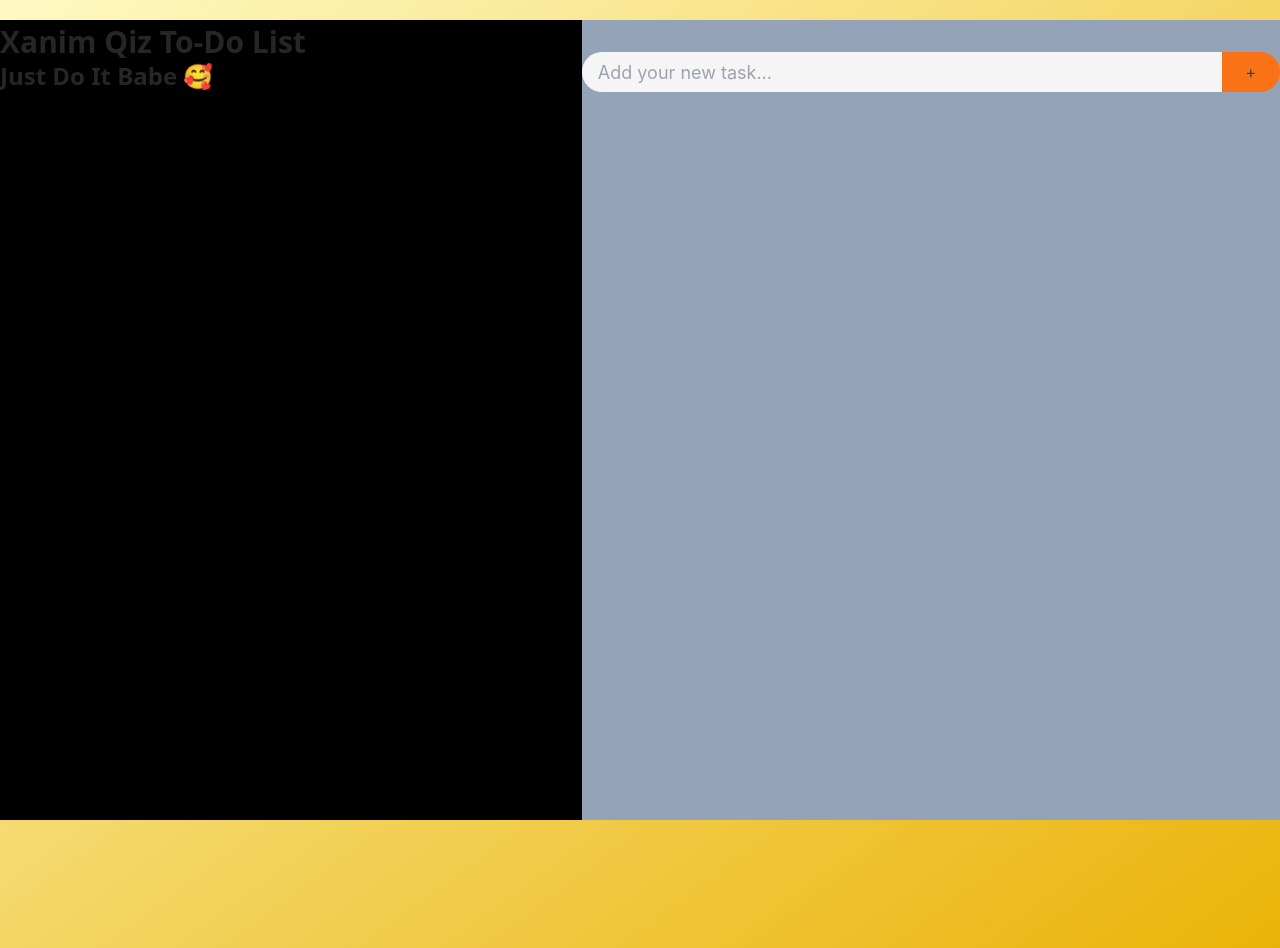
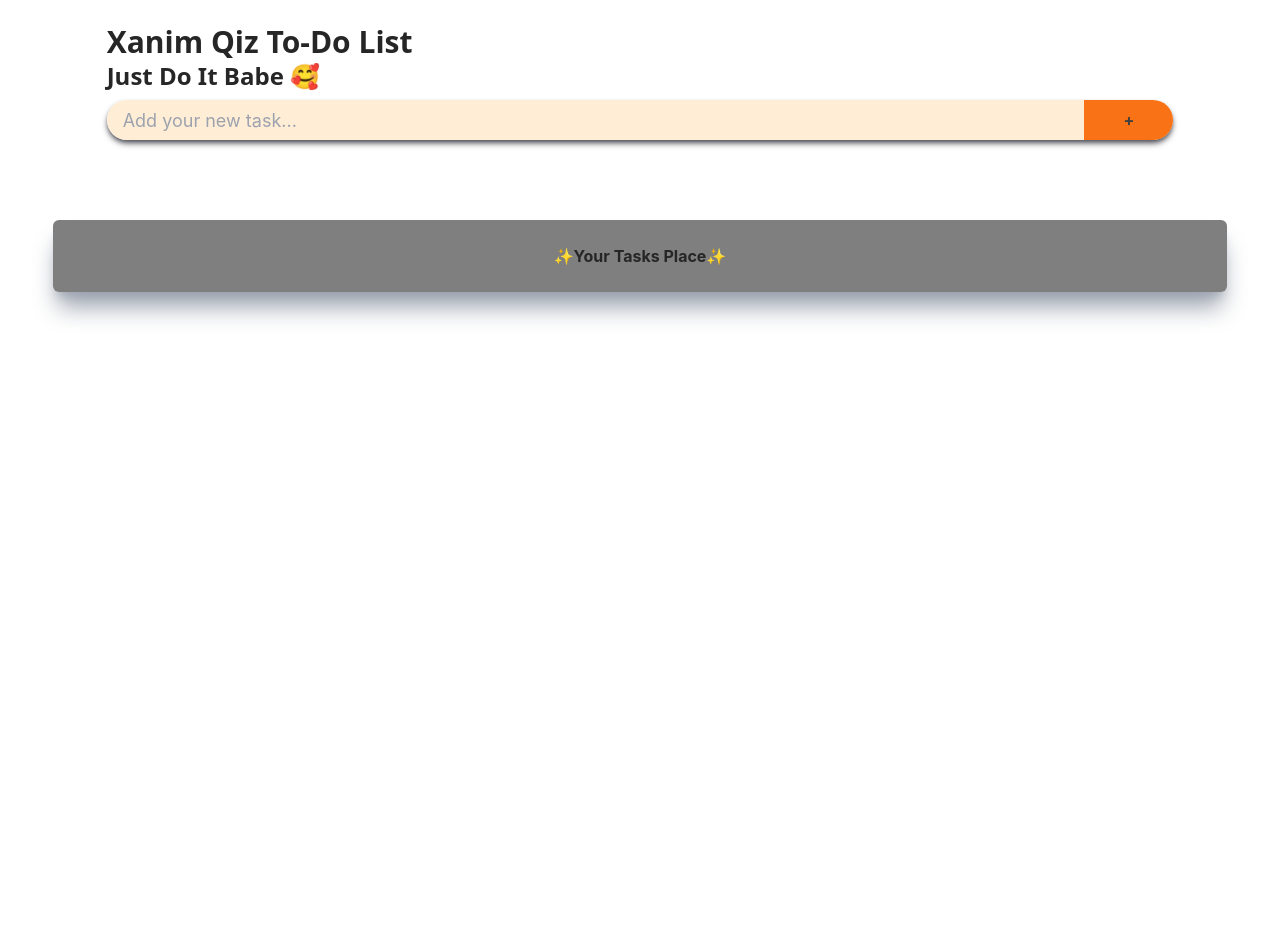
Before and after one commit to zahraRostami1999/TodoReact, a React (Create React App) app: page / in a window 1280 px wide. After the commit the page ends 800 px from the top, so only its background shows below. Built offline with nearby package versions, Linux system fonts and the light colour scheme.

Commit message:
edit ToDo: final version

```diff
--- a/src/components/todo/ToDo.jsx
+++ b/src/components/todo/ToDo.jsx
@@ -12,8 +12,6 @@ function ToDo() {
   const [newTask, setNewTask] = useState({ title: "", done: false });
   const [visibleDropDownIndex, setVisibleDropDownIndex] = useState(null);
   const [activeButton, setActiveButton] = useState(null);
-  const [theme, setTheme] = useState(true);
-
 
   useEffect(() => {
     localStorage.setItem("Tasks", JSON.stringify(tasks));
@@ -69,55 +67,51 @@ function ToDo() {
   };
 
 
-  const handleGrayTheme = ()=>{
-    setTheme(false);
-  }
-
-  const handleBlueTheme = ()=>{
-    setTheme(true);
-  }
-
   return (
     <>
-    <div className={`w-full flex justify-center pb-32 ${setTheme ? "bg-gradient-to-br from-yellow-100 to-yellow-500": "bg-gradient-to-br from-blue-200 to-blue-700"} text-neutral-800`}>
-      <div className={`mt-5  w-full h-screen bg-slate-400 flex justify-center`}>
-        <div className=" bg-black py-1 font-sans font-semibold flex justify-center sm:w-full md:w-11/12 lg:w-5/6">
-          <div className="w-full sm:text-center xs:text-center md:text-center lg:text-left">
+      <div className={`w-full flex justify-center pb-60  text-neutral-800`}>
+        <div className={`mt-5 w-full flex justify-center flex-wrap`}>
+          <div className="py-1 font-sans font-semibold flex justify-center flex-w sm:w-full md:w-11/12 lg:w-5/6">
+            <div className="w-full sm:text-center xs:text-center md:text-left lg:text-left">
               <h1 className="sm:text-2xl md:text-2xl lg:text-3xl font-bold">Xanim Qiz To-Do List</h1>
               <h2 className="sm:text-xl md:text-xl lg:text-2xl font-semibold">Just Do It Babe 🥰</h2>
             </div>
+
           </div>
-        <div className="py-1 mt-7 w-full ">
-          <div className="w-full flex justify-center h-10 text-neutral-700">
-            <div className="sm:w-full flex rounded-full overflow-hidden">
+          <div className="py-1 w-full flex flex-wrap items-start absolute top-24 pb-20">
+            <div className="w-full flex justify-center h-10 text-neutral-700  ">
+              <div className=" xs:w-11/12 sm:w-11/12 md:w-9/12 lg:w-9/12 xl:w-10/12 flex rounded-full overflow-hidden shadow-zinc-600 shadow-md focus-within:outline focus-within:outline-blackBg">
                 <div className="w-11/12 ">
-                <input type="text" className="w-full h-full outline-none bg-neutral-100  focus-within:border-gray-400 px-4 text-lg" placeholder="Add your new task..."
+                  <input type="text" className="w-full h-full outline-none bg-orange-100   px-4 text-lg" placeholder="Add your new task..."
                     value={newTask.title}
                     onChange={handleInputChange} />
                 </div>
-              <div className="md:w-1/12 sm:w-2/12 xs:w-2/12 flex justify-center items-center bg-orange-500 active:bg-orange-600" onClick={addTask}>
+                <div className="md:w-1/12 sm:w-2/12 xs:w-2/12 flex justify-center font-bold items-center bg-orange-500 active:bg-orange-600" onClick={addTask}>
                   <button>+</button>
                 </div>
               </div>
-
             </div>
-          <div className="my-5 w-full">
-            <ol>
+            <div className=" w-full flex justify-center items-start mt-20  h-full ">
+              <ol className={`w-11/12 min-h-10 mb-20  px-5 py-6 rounded-md bg-blackBg shadow-xl shadow-gray-400 `}>
+                {tasks.length === 0 ? <p className="text-center font-bold">✨Your Tasks Place✨</p> : <p></p>}
                 {tasks.map((task, index) => (
                   <li
                     key={index}
-                  className="flex justify-between mt-2.5 rounded-full bg-neutral-100 shadow-zinc-600 shadow-md sm:px-2 py-2 relative">
+                    className="flex justify-between my-2.5 rounded-full bg-orange-100 shadow-zinc-400 shadow-md sm:px-2 py-1 relative hover:scale-x-105 transition-all duration-300">
+                    <div className="w-5/6 flex mt">
+                      <span>💫</span>
                       <p
                         style={{
                           textDecoration: task.done ? "line-through" : "none",
                         }}
                         className="text-base font-medium sm:w-1/2 w-11/12 break-words whitespace-normal"
                       >
-                    ⭐{task.title}
+                        {task.title}
                       </p>
+                    </div>
                     <div
                       className={` flex justify-center items-center rounded-full  ${activeButton === index
-                      ? "bg-zinc-800 hover:text-zinc-100 text-zinc-100"
+                        ? "bg-orange-400 hover:text-zinc-100 text-zinc-100"
                         : "text-purple-800 hover:text-purple-950"
                         } px-2.5 cursor-pointer relative`}
                       onClick={() => toggleDropDown(index)}
@@ -128,7 +122,7 @@ function ToDo() {
                       <div className=" w-8 absolute sm:-right-8 -top-6 mt-6 rounded-full shadow-2xl shadow-gray-100  bg-nu-200" >
                         <ul className="">
                           <li
-                          className="px-2 py-1 hover:bg-gray-300 cursor-pointer rounded-md"
+                            className="px-2 py-1 hover:bg-orange-300 cursor-pointer rounded-md"
                             onClick={() => {
                               doneTask(index);
                               toggleDropDown(null);
@@ -137,7 +131,7 @@ function ToDo() {
                             <img src={checkedImg} alt="" />
                           </li>
                           <li
-                          className="px-2 py-1 hover:bg-gray-300 cursor-pointer rounded-md"
+                            className="px-2 py-1 hover:bg-orange-300 cursor-pointer rounded-md"
                             onClick={() => {
                               deleteTask(index);
                               toggleDropDown(null);
@@ -146,7 +140,7 @@ function ToDo() {
                             <img src={binImg} alt="" />
                           </li>
                           <li
-                          className="px-2 py-1 hover:bg-gray-300 cursor-pointer rounded-md"
+                            className="px-2 py-1 hover:bg-orange-300 cursor-pointer rounded-md"
                             onClick={() => {
                               topTask(index);
                               toggleDropDown(null);
@@ -155,7 +149,7 @@ function ToDo() {
                             <img src={upImg} alt="" />
                           </li>
                           <li
-                          className="px-2 py-1 hover:bg-gray-300 cursor-pointer rounded-md"
+                            className="px-2 py-1 hover:bg-orange-300 cursor-pointer rounded-md"
                             onClick={() => {
                               bottomTask(index);
                               toggleDropDown(null);
```
Lines whose indentation alone changed are shown as unchanged.
